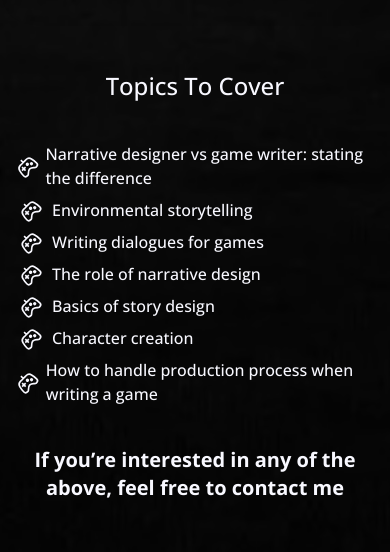
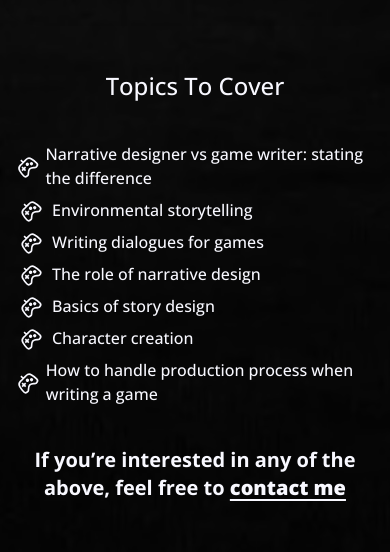
Before and after one commit to ArekKuna/merry-tales-react, a React (Create React App) app: page /workshops in a window 390 px wide. Shown: the part 1760-2312 px from the top of the page. Built offline with nearby package versions, Linux system fonts and the light colour scheme.

Commit message:
fix: add mail contact link in workshops list copy

```diff
--- a/src/components/List/List.jsx
+++ b/src/components/List/List.jsx
@@ -1,6 +1,6 @@
 import ListItems from 'components/List/ListItems/ListItems';
 
-const List = ({ listTitle, listItems, text }) => {
+const List = ({ listTitle, listItems }) => {
   return (
     <div className='mb-20 px-4 flex flex-col items-center md:px-0 xl:mb-0 xl:max-w-[55%] xl:justify-center'>
       <h3 className='mb-10 text-2xl text-center capitalize text-ghostWhite xl:mb-6'>
@@ -11,11 +11,12 @@ const List = ({ listTitle, listItems, text }) => {
           <ListItems key={item.id} item={item} />
         ))}
       </ul>
-      {text && (
-        <p className='text-xl text-center font-semibold text-ghostWhite md:max-w-3/4 lg:max-w-full'>
-          {text}
-        </p>
-      )}
+      <p className='text-xl text-center font-semibold text-ghostWhite md:max-w-3/4 lg:max-w-full'>
+        If you’re interested in any of the above, feel free to&nbsp;
+        <a href='mailto:merry.rpg@gmail.com?subject=Merry Tale Games Contact'>
+          <strong className='underline underline-offset-4'>contact me</strong>
+        </a>
+      </p>
     </div>
   );
 };
--- a/src/pages/Workshops.jsx
+++ b/src/pages/Workshops.jsx
@@ -19,11 +19,7 @@ const Workshops = () => {
         <SectionParagraph textVariant='workshops' variant='workshops' />
         <div className='flex flex-col xl:flex-row xl:justify-evenly'>
           <Composition workshops={workshops} />
-          <List
-            listTitle='Topics to cover'
-            text='If you’re interested in any of the above, feel free to contact me'
-            listItems={workshopsListItems}
-          />
+          <List listTitle='Topics to cover' listItems={workshopsListItems} />
         </div>
       </div>
       <SocialsBox variant='fixed' />
```
